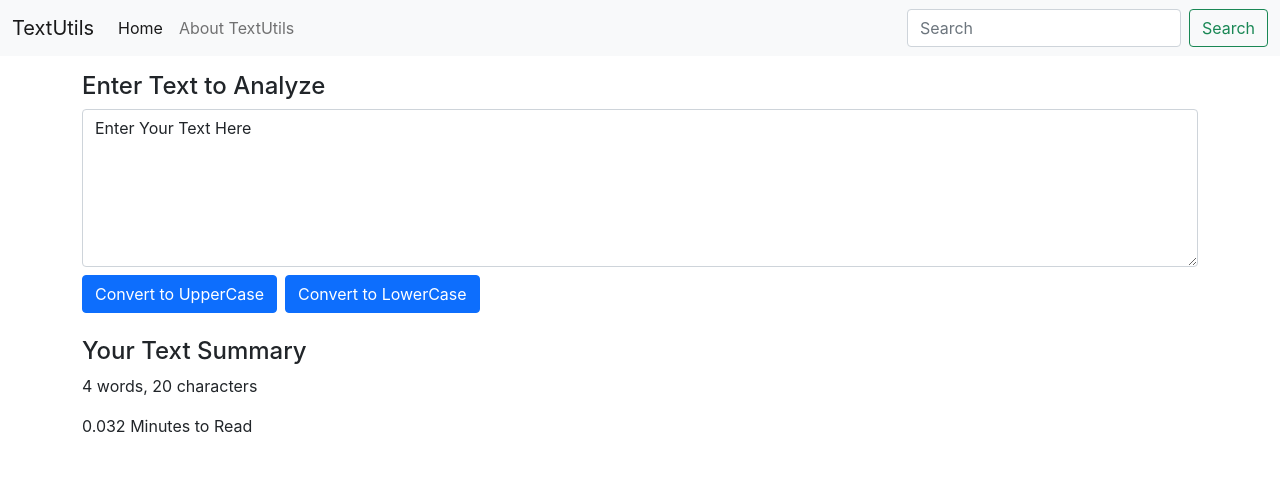
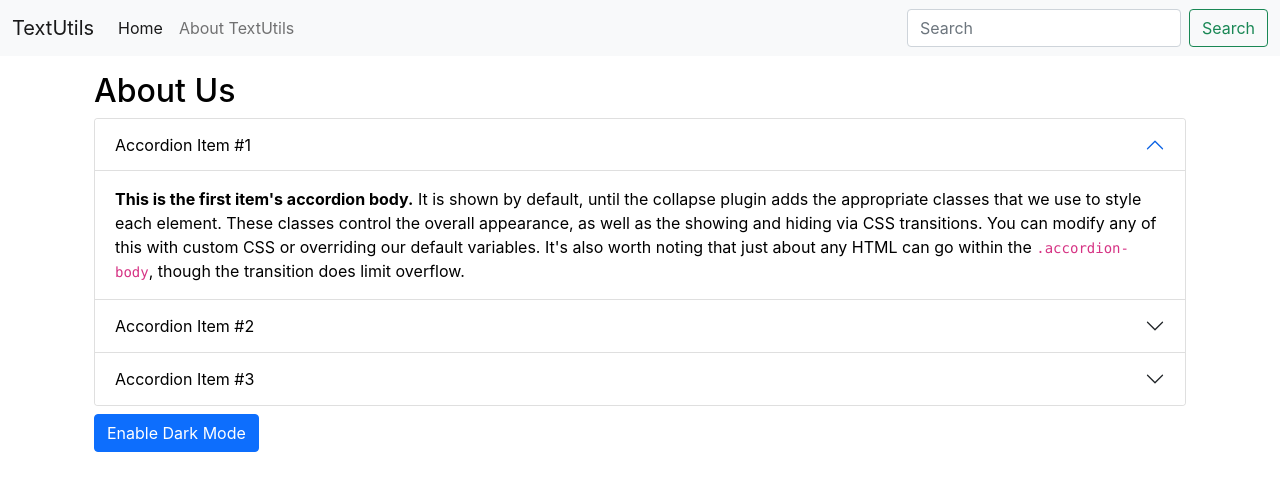
Before and after one commit to mlscgescoe/TextUtils, a React (Create React App) app: page / in a window 1280 px wide. Shown: the top 490 px of the page. Built offline with nearby package versions, Linux system fonts and the light colour scheme.

Commit message:
Added Dark Mode Feature

```diff
--- a/src/App.js
+++ b/src/App.js
@@ -2,6 +2,7 @@
 import './App.css';
 import Navbar from './components/Navbar';
 import TextForm from './components/TextForm';
+import About from './components/About';
 
 function App() {
   return (
@@ -10,7 +11,8 @@
         aboutText = "About TextUtils"/>
 
       <div className="container my-3">
-        <TextForm heading = "Enter Text to Analyze"/>
+        {/* <TextForm heading = "Enter Text to Analyze"/> */}
+        <About/>
       </div>
     </>
   );
--- /dev/null
+++ b/src/components/About.js
@@ -0,0 +1,138 @@
+import React, { useState } from "react";
+
+export default function About() {
+  const [myStyle, setMyStyle] = useState({
+    color: "black",
+    backgroundColor: "white",
+  });
+
+  const [btnText, setbtnText] = useState("Enable Dark Mode")
+
+    const darkMode = () => {
+    if (myStyle.color === "white") {
+      setMyStyle({
+        color: "black",
+        backgroundColor: "white",
+      });
+      setbtnText("Enable Dark Mode")
+    }
+
+    else{
+        setMyStyle({
+            color: "white",
+            backgroundColor: "black",
+          });
+        setbtnText("Enable Light Mode")
+    }
+  };
+
+  return (
+    <div className="container" style={myStyle}>
+      <h2>About Us</h2>
+      <div className="accordion my-2" id="accordionExample" style={myStyle}>
+        <div className="accordion-item">
+          <h2 className="accordion-header" id="headingOne">
+            <button
+              className="accordion-button"
+              type="button"
+              data-bs-toggle="collapse"
+              data-bs-target="#collapseOne"
+              aria-expanded="true"
+              aria-controls="collapseOne"
+              style={myStyle}
+            >
+              Accordion Item #1
+            </button>
+          </h2>
+          <div
+            id="collapseOne"
+            className="accordion-collapse collapse show"
+            aria-labelledby="headingOne"
+            data-bs-parent="#accordionExample"
+            style={myStyle}
+          >
+            <div className="accordion-body">
+              <strong>This is the first item's accordion body.</strong> It is
+              shown by default, until the collapse plugin adds the appropriate
+              classes that we use to style each element. These classes control
+              the overall appearance, as well as the showing and hiding via CSS
+              transitions. You can modify any of this with custom CSS or
+              overriding our default variables. It's also worth noting that just
+              about any HTML can go within the <code>.accordion-body</code>,
+              though the transition does limit overflow.
+            </div>
+          </div>
+        </div>
+        <div className="accordion-item">
+          <h2 className="accordion-header" id="headingTwo">
+            <button
+              className="accordion-button collapsed"
+              type="button"
+              data-bs-toggle="collapse"
+              data-bs-target="#collapseTwo"
+              aria-expanded="false"
+              aria-controls="collapseTwo"
+              style={myStyle}
+            >
+              Accordion Item #2
+            </button>
+          </h2>
+          <div
+            id="collapseTwo"
+            className="accordion-collapse collapse"
+            aria-labelledby="headingTwo"
+            data-bs-parent="#accordionExample"
+            style={myStyle}
+          >
+            <div className="accordion-body">
+              <strong>This is the second item's accordion body.</strong> It is
+              hidden by default, until the collapse plugin adds the appropriate
+              classes that we use to style each element. These classes control
+              the overall appearance, as well as the showing and hiding via CSS
+              transitions. You can modify any of this with custom CSS or
+              overriding our default variables. It's also worth noting that just
+              about any HTML can go within the <code>.accordion-body</code>,
+              though the transition does limit overflow.
+            </div>
+          </div>
+        </div>
+        <div className="accordion-item">
+          <h2 className="accordion-header" id="headingThree">
+            <button
+              className="accordion-button collapsed"
+              type="button"
+              data-bs-toggle="collapse"
+              data-bs-target="#collapseThree"
+              aria-expanded="false"
+              aria-controls="collapseThree"
+              style={myStyle}
+            >
+              Accordion Item #3
+            </button>
+          </h2>
+          <div
+            id="collapseThree"
+            className="accordion-collapse collapse"
+            aria-labelledby="headingThree"
+            data-bs-parent="#accordionExample"
+            style={myStyle}
+          >
+            <div className="accordion-body">
+              <strong>This is the third item's accordion body.</strong> It is
+              hidden by default, until the collapse plugin adds the appropriate
+              classes that we use to style each element. These classes control
+              the overall appearance, as well as the showing and hiding via CSS
+              transitions. You can modify any of this with custom CSS or
+              overriding our default variables. It's also worth noting that just
+              about any HTML can go within the <code>.accordion-body</code>,
+              though the transition does limit overflow.
+            </div>
+          </div>
+        </div>
+      </div>
+      <button type="button" className="btn btn-primary" onClick={darkMode}>
+        {btnText}
+      </button>
+    </div>
+  );
+}
```
